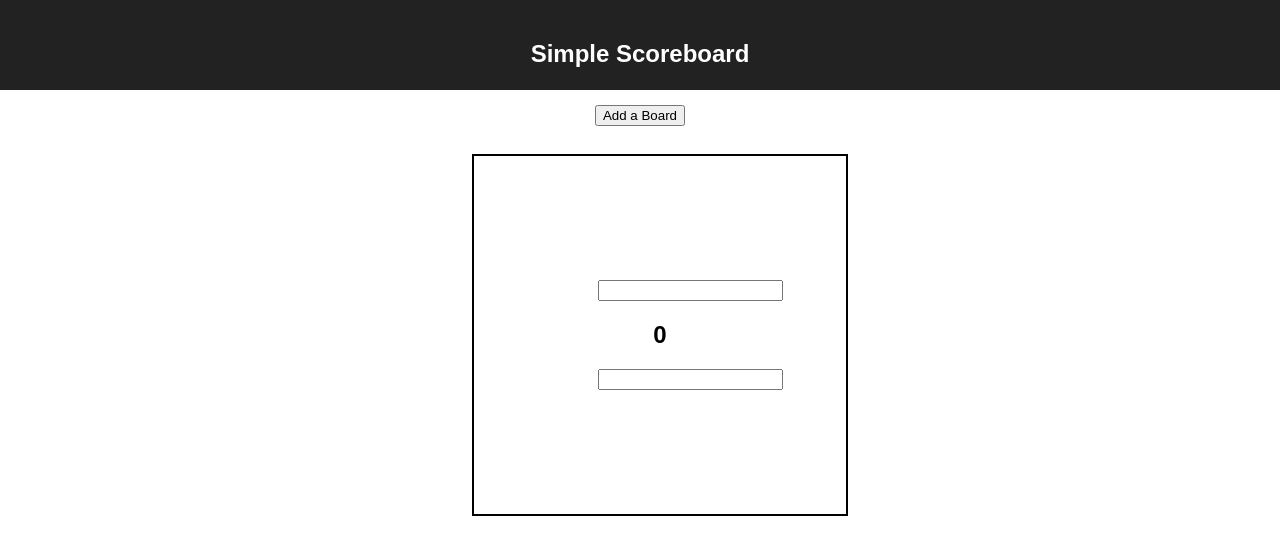
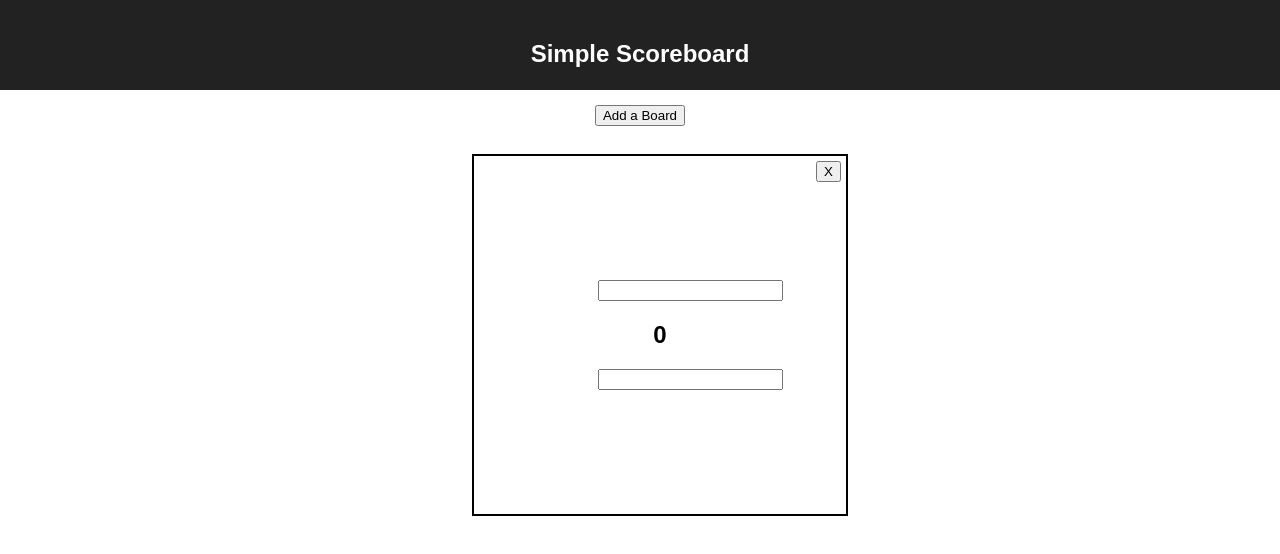
Before and after one commit to jakefishbain/simple_scoreboard, a React (Create React App) app: page / in a window 1280 px wide. Shown: the top 554 px of the page. Built offline with nearby package versions, Linux system fonts and the light colour scheme.

Commit message:
Create delete board btn and function

```diff
--- a/src/App.css
+++ b/src/App.css
@@ -10,6 +10,7 @@
 }
 
 .container {
+  position: relative;
   width: 10%;
   padding: 10%;
   margin: 1%;
@@ -20,3 +21,10 @@
 .addBoardBtn {
   margin-top: 15px;
 }
+
+.deleteBtn {
+  position: absolute;
+  margin: 5px;
+  top: 0px;
+  right: 0px;
+}
--- a/src/App.js
+++ b/src/App.js
@@ -11,6 +11,14 @@ const addScore = (id, score, boards) => {
     return board
   }
   return boards.map(attachScore)
+}
+
+const removeBoard = (id, boards) => {
+  function removeIt(board) {
+    // console.log(board.id, id)
+    return board.id !== id
+  }
+  return boards.filter(removeIt)
 }
 
 class App extends Component {
@@ -31,6 +39,11 @@ class App extends Component {
     this.setState({boards: addScore(id, score, this.state.boards)})
   }
 
+  handleDeleteBoard(id){
+    console.log(id)
+    this.setState({boards: removeBoard(id, this.state.boards)})
+  }
+
   render() {
     return (
       <div className="App">
@@ -45,7 +58,9 @@ class App extends Component {
                 <Scoreboard
                   key={board.id}
                   score={board.score}
+                  id={board.id}
                   onAddScore={this.handleAddScore.bind(this)}
+                  onDelete={this.handleDeleteBoard.bind(this)}
                 />
               ))
             }
--- a/src/Scoreboard.js
+++ b/src/Scoreboard.js
@@ -10,6 +10,10 @@ class Scoreboard extends Component {
   render(){
     return(
       <div className='container'>
+      <button
+        onClick={() => this.props.onDelete(this.props.id)}
+        className='deleteBtn'>X
+      </button>
         <input className='player'/>
         <h2>{this.props.score}</h2>
         <input
```
